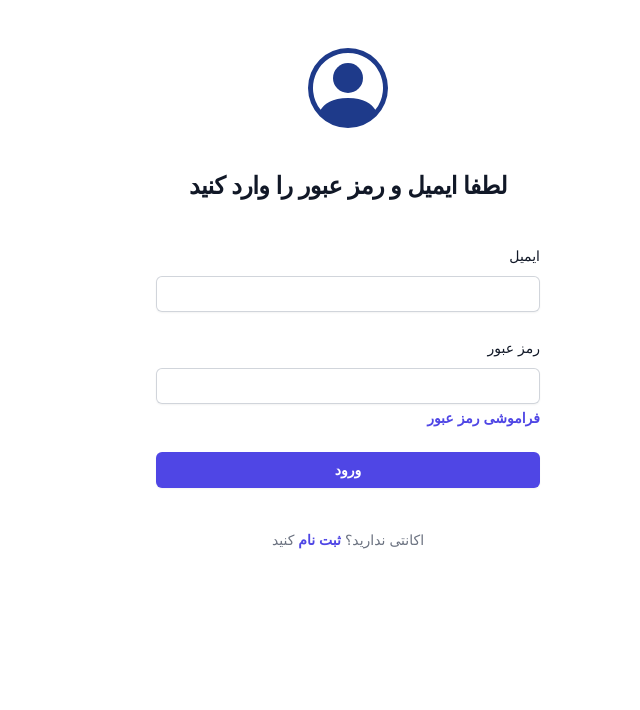
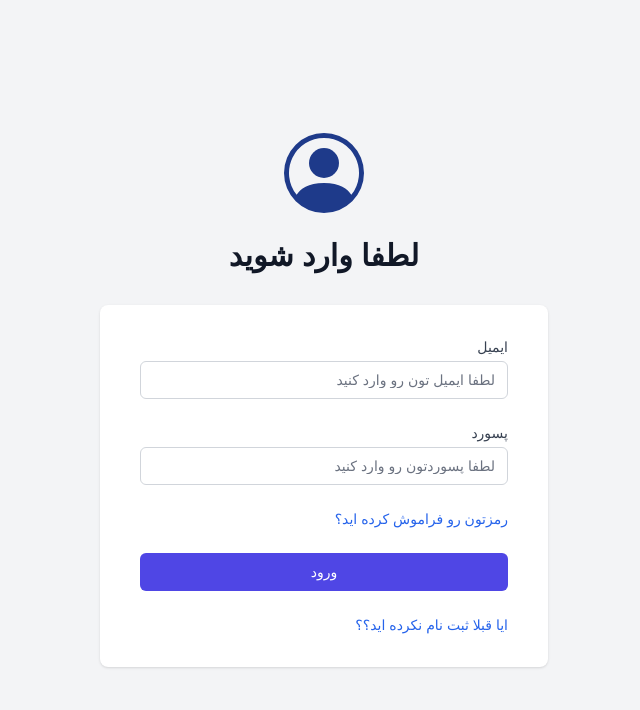
Before and after one commit to mohammadsheykhfaraji/worklist-mernstack, a React (Create React App) app in the folder frontend/: page /signin in a window 1280 px wide. Shown: the top 710 px of the page, without its empty margins (395-1035 px from the left). Built offline with nearby package versions, Linux system fonts and the light colour scheme.

Commit message:
desin frontend signin and up page

```diff
--- a/frontend/src/Router.js
+++ b/frontend/src/Router.js
@@ -4,6 +4,7 @@ import {BrowserRouter,Routes,Route} from 'react-router-dom';
 import Home from './core/Home';
 import Aboutus from './core/Aboutus';
 import Signin from './user/Signin';
+import Signup from './user/signup';
 
 
 const Routers=()=>{
@@ -15,6 +16,7 @@ const Routers=()=>{
 
                 <Route path='/' exact element={<Home/>}/>
                 <Route path='/signin' exact element={<Signin/>}/>
+                <Route path='/signup' exact element={<Signup/>}/>
                 <Route path='/aboutus'  element={<Aboutus/>}/>
 
             </Routes>
--- a/frontend/src/core/Aboutus.jsx
+++ b/frontend/src/core/Aboutus.jsx
@@ -1,11 +1,35 @@
 import React from "react";
 
 
+
 export default function Aboutus () {
+
    return(
-    <div  className=" bg-red-400  h-screen w-auto">
-        heloodella
+    <>
+      <section className="flex items-center bg-stone-100 xl:h-screen font-poppins dark:bg-gray-50 ">
+        <div className="justify-center flex-1 max-w-6xl py-4 mx-auto lg:py-6 md:px-6">
+            <div className="flex flex-wrap ">
+                <div className="w-full px-4 mb-10 lg:w-1/2 lg:mb-0">
+                    <img src={require('../images/aboutus.jpg')} alt="" className="relative z-40 object-cover w-full h-96 rounded-3xl" />
+                </div>
+                <div className="w-full px-4 mb-10 lg:w-1/2 lg:mb-0 ">
+                    <h2 className="mb-4 text-4xl font-semibold text-purple-500 ">
+                        درباره ما
+                    </h2>
+                    <p className="mb-10 text-base leading-7 text-gray-500">
+                        سلام من اسمم محمد شیخ فرجی هست و دارم یه سایت تمرینی برای لیست کار ها  درست میکنم
+                        من در این سایت سمت بکند از نود جی اس استفاده میکنم
+                        و قراره فارنت ش رو در دو ورژن پیاده سازی کنم
+                        که یکی اینه با ریکت پیاده سازی میشه و یکی دیگه با نکست پیاده سازی میکنم البته قدم به قدم
+                        در این سایت من سعی میکنم کلا از تیلویند استفاده کنم و سایتم کلا کد های اچ تی ام ال و سی اس اس اش
+                        از سایت تیلویند نشات گرفته راستشو بخوایید زیاد تو فارنت دستی ندارم و این کد ها رو برا همین کپی میکنم
+                        ممنون که اینا رو خوندید
+                    </p>
 
-    </div>
+                </div>
+            </div>
+        </div>
+    </section>
+    </>
    );
 }
--- a/frontend/src/core/Menu.jsx
+++ b/frontend/src/core/Menu.jsx
@@ -5,8 +5,9 @@ import { Bars3Icon, XMarkIcon } from '@heroicons/react/24/outline'
 
 
 const navigation = [
-    { name: 'درباره ما', href: '#' },
-    { name: 'داشبورد', href: '#' },
+
+    { name: 'داشبورد', href: '#'  },
+    { name: 'درباره ما', href:'/aboutus'},
 
   ]
 
@@ -42,13 +43,13 @@ export default function Menu() {
           </div>
           <div className="hidden lg:flex lg:gap-x-12">
              {navigation.map((item) => (
-              <Link   key={item.name}  to={item.href} className="text-sm font-bold leading-6 text-gray-900">
+              <Link   key={item.name}  to={item.href} className="text-xl font-bold leading-6 text-gray-900">
                 {item.name}
               </Link>
            ))}
           </div>
           <div className="hidden lg:flex lg:flex-1 lg:justify-end">
-            <Link to='/signin' className="text-sm font-bold leading-6 text-gray-900">
+            <Link to='/signin' className="text-xl font-bold  leading-6 text-gray-900">
               ورود
             </Link>
           </div>
--- a/frontend/src/user/Signin.jsx
+++ b/frontend/src/user/Signin.jsx
@@ -5,78 +5,74 @@ export default function Example() {
     return (
       <>
 
-        <div className="flex min-h-full flex-1 flex-col justify-center px-6 py-12 lg:px-8">
-          <div className="sm:mx-auto sm:w-full sm:max-w-sm">
+      <div className="min-h-screen bg-gray-100 flex flex-col justify-center py-12 sm:px-6 lg:px-8">
+    <div className="sm:mx-auto sm:w-full sm:max-w-md">
+
                <svg xmlns="http://www.w3.org/2000/svg" width="80" height="80" fill="currentColor"  className="bi bi-person-circle mx-auto w-auto text-blue-900" viewBox="0 0 16 16">
                     <path d="M11 6a3 3 0 1 1-6 0 3 3 0 0 1 6 0z" />
                     <path  d="M0 8a8 8 0 1 1 16 0A8 8 0 0 1 0 8zm8-7a7 7 0 0 0-5.468 11.37C3.242 11.226 4.805 10 8 10s4.757 1.225 5.468 2.37A7 7 0 0 0 8 1z" />
                 </svg>
+        <h2 className="mt-6 text-center text-3xl font-extrabold text-gray-900">
+            لطفا وارد شوید
+        </h2>
 
-            <h2 className="mt-10 text-center text-2xl font-bold leading-9 tracking-tight text-gray-900">
-              لطفا ایمیل و رمز عبور را وارد کنید
-            </h2>
     </div>
 
-          <div className="mt-10 sm:mx-auto sm:w-full sm:max-w-sm">
-            <form className="space-y-6" >
+    <div className="mt-8 sm:mx-auto sm:w-full sm:max-w-md">
+        <div className="bg-white py-8 px-4 shadow sm:rounded-lg sm:px-10">
+            <form className="space-y-6" action="#" method="POST">
                 <div>
-                <label htmlFor="email" className="block text-sm font-medium leading-6 text-gray-900">
+                    <label for="email" className="block text-sm font-medium text-gray-700">
                         ایمیل
                     </label>
-                <div className="mt-2">
-                  <input
-                    id="email"
-                    name="email"
-                    type="email"
-                    autoComplete="email"
-                    required
-                    className="block w-full rounded-md border-0 py-1.5 text-gray-900 shadow-sm ring-1 ring-inset ring-gray-300 placeholder:text-gray-400 focus:ring-2 focus:ring-inset focus:ring-indigo-600 sm:text-sm sm:leading-6"
+                    <div className="mt-1">
+                         <input id="email" name="email" type="email" autocomplete="email"
+                            className="appearance-none rounded-md relative block w-full px-3 py-2 border border-gray-300 placeholder-gray-500 text-gray-900 focus:outline-none focus:ring-indigo-500 focus:border-indigo-500 focus:z-10 sm:text-sm"
+                            placeholder="لطفا ایمیل تون رو وارد کنید" required
                             />
                     </div>
                 </div>
 
                 <div>
-                <div className="flex items-center justify-between">
-                  <label htmlFor="password" className="block text-sm font-medium leading-6 text-gray-900">
-                    رمز عبور
+                    <label for="password" class="block text-sm font-medium text-gray-700">
+                        پسورد
                     </label>
+                    <div className="mt-1">
+                        <input id="password" name="password" type="password" autocomplete="current-password" required
+                            className="appearance-none rounded-md relative block w-full px-3 py-2 border border-gray-300 placeholder-gray-500 text-gray-900 focus:outline-none focus:ring-indigo-500 focus:border-indigo-500 focus:z-10 sm:text-sm"
+                            placeholder="لطفا پسوردتون رو وارد کنید"/>
+                    </div>
+                </div>
 
-                </div>
-                <div className="mt-2">
-                  <input
-                    id="password"
-                    name="password"
-                    type="password"
-                    autoComplete="current-password"
-                    required
-                    className="block w-full rounded-md border-0 py-1.5 text-gray-900 shadow-sm ring-1 ring-inset ring-gray-300 placeholder:text-gray-400 focus:ring-2 focus:ring-inset focus:ring-indigo-600 sm:text-sm sm:leading-6"
-                  />
-                </div>
-                <div className="text-sm mt-1">
+                <div class="flex items-center justify-between">
 
-                    <Link to='' className=" font-semibold text-indigo-600 hover:text-indigo-500 ">
-                      فراموشی رمز عبور
+
+                    <div className="text-sm">
+                        <Link href="#" class="font-medium text-blue-600 hover:text-blue-500">
+                            رمزتون رو فراموش کرده اید؟
                         </Link>
                     </div>
                 </div>
 
                 <div>
-                <button
-                  type="submit"
-                  className="flex w-full justify-center rounded-md bg-indigo-600 px-3 py-1.5 text-sm font-semibold leading-6 text-white shadow-sm hover:bg-indigo-500 focus-visible:outline focus-visible:outline-2 focus-visible:outline-offset-2 focus-visible:outline-indigo-600"
-                >
+                    <button type="submit"
+                        className="group relative w-full flex justify-center py-2 px-4 border border-transparent text-sm font-medium rounded-md text-white bg-indigo-600 hover:bg-indigo-700 focus:outline-none focus:ring-2 focus:ring-offset-2 focus:ring-indigo-500">
+
                         ورود
                     </button>
                 </div>
+                <div class="flex items-center justify-between">
+
+
+               <div className="text-sm">
+                   <Link to="/signup" class="font-medium text-blue-600 hover:text-blue-500">
+                       ایا قبلا ثبت نام نکرده اید؟؟
+                   </Link>
+               </div>
+           </div>
             </form>
 
-            <p className="mt-10 text-center text-sm text-gray-500">
-               اکانتی ندارید؟ {' '}
-              <Link to='' className="font-semibold leading-6 text-indigo-600 hover:text-indigo-500">
-                 ثبت نام
-              </Link>
-              {' '}  کنید
-            </p>
+        </div>
     </div>
 </div>
       </>
--- /dev/null
+++ b/frontend/src/user/signup.jsx
@@ -0,0 +1,90 @@
+import React from "react"
+import { Link } from "react-router-dom"
+
+export default function Signup() {
+    return (
+      <>
+      <div className="min-h-screen bg-gray-100 flex flex-col justify-center py-12 sm:px-6 lg:px-8">
+    <div className="sm:mx-auto sm:w-full sm:max-w-md">
+       <svg xmlns="http://www.w3.org/2000/svg" width="80" height="80" fill="currentColor" class="bi bi-person-plus-fill mx-auto w-auto text-blue-900" viewBox="0 0 16 16">
+            <path d="M1 14s-1 0-1-1 1-4 6-4 6 3 6 4-1 1-1 1zm5-6a3 3 0 1 0 0-6 3 3 0 0 0 0 6"/>
+            <path fill-rule="evenodd" d="M13.5 5a.5.5 0 0 1 .5.5V7h1.5a.5.5 0 0 1 0 1H14v1.5a.5.5 0 0 1-1 0V8h-1.5a.5.5 0 0 1 0-1H13V5.5a.5.5 0 0 1 .5-.5"/>
+        </svg>
+
+        <h2 className="mt-6 text-center text-3xl font-extrabold text-gray-900">
+            لطفا ثبت نام کنید
+        </h2>
+
+    </div>
+
+    <div className="mt-8 sm:mx-auto sm:w-full sm:max-w-md">
+        <div className="bg-white py-8 px-4 shadow sm:rounded-lg sm:px-10">
+            <form className="space-y-6" action="#" method="POST">
+            <div>
+                    <label for="email" className="block text-sm font-medium text-gray-700">
+                        نام و نام خانوادگی
+                    </label>
+                    <div className="mt-1">
+                         <input id="email" name="email" type="email" autocomplete="email"
+                            className="appearance-none rounded-md relative block w-full px-3 py-2 border border-gray-300 placeholder-gray-500 text-gray-900 focus:outline-none focus:ring-indigo-500 focus:border-indigo-500 focus:z-10 sm:text-sm"
+                            placeholder="لطفا نام و نام خانوادگی  خود را وارد کنید" required
+                            />
+                    </div>
+                </div>
+                <div>
+                    <label for="email" className="block text-sm font-medium text-gray-700">
+                        ایمیل
+                    </label>
+                    <div className="mt-1">
+                         <input id="email" name="email" type="email" autocomplete="email"
+                            className="appearance-none rounded-md relative block w-full px-3 py-2 border border-gray-300 placeholder-gray-500 text-gray-900 focus:outline-none focus:ring-indigo-500 focus:border-indigo-500 focus:z-10 sm:text-sm"
+                            placeholder="لطفا ایمیل خود را وارد کنید" required
+                            />
+                    </div>
+                </div>
+
+                <div>
+                    <label for="password" class="block text-sm font-medium text-gray-700">
+                        رمز عبور
+                    </label>
+                    <div className="mt-1">
+                        <input id="password" name="password" type="password" autocomplete="current-password" required
+                            className="appearance-none rounded-md relative block w-full px-3 py-2 border border-gray-300 placeholder-gray-500 text-gray-900 focus:outline-none focus:ring-indigo-500 focus:border-indigo-500 focus:z-10 sm:text-sm"
+                            placeholder="لطفا رمز عبور خود را وارد کنید"/>
+                    </div>
+                </div>
+                <div>
+                    <label for="password" class="block text-sm font-medium text-gray-700">
+                        تکرار رمز عبور
+                    </label>
+                    <div className="mt-1">
+                        <input id="password" name="password" type="password" autocomplete="current-password" required
+                            className="appearance-none rounded-md relative block w-full px-3 py-2 border border-gray-300 placeholder-gray-500 text-gray-900 focus:outline-none focus:ring-indigo-500 focus:border-indigo-500 focus:z-10 sm:text-sm"
+                            placeholder="لطفا دوباره رمز عبور خود را وارد کنید"/>
+                    </div>
+                </div>
+
+
+                <div>
+                    <button type="submit"
+                        className="group relative w-full flex justify-center py-2 px-4 border border-transparent text-sm font-medium rounded-md text-white bg-indigo-600 hover:bg-indigo-700 focus:outline-none focus:ring-2 focus:ring-offset-2 focus:ring-indigo-500">
+
+                        ثبت نام
+                    </button>
+                </div>
+                <div class="flex items-center justify-between">
+                    <div className="text-sm">
+                        <Link to="/signin" class="font-medium text-blue-600 hover:text-blue-500">
+                            ایا قبلا ثبت نام کرده اید؟؟
+                        </Link>
+                    </div>
+                </div>
+            </form>
+
+        </div>
+    </div>
+</div>
+
+      </>
+    )
+  }
```
Also changed, not shown: frontend/src/images/aboutus.jpg (added). Lines whose indentation alone changed are shown as unchanged.
